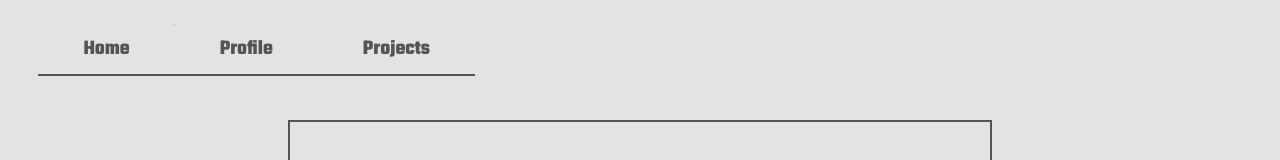
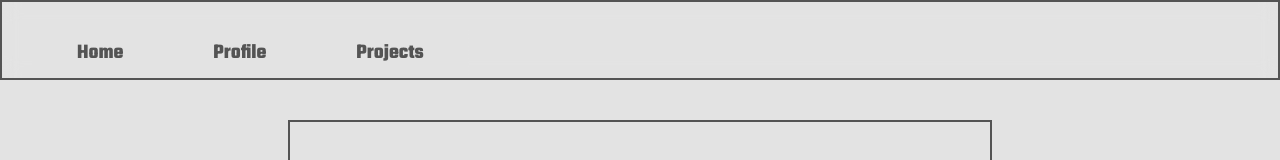
Before and after one commit to Lt-DogFish/Lt-DogFish.github.io, a plain HTML site: page index.html in a window 1280 px wide. Shown: the top 160 px of the page. Drawn offline with Linux system fonts and the light colour scheme; a web font is replaced by a local one.

Commit message:
blur changes and menu tabe fix

```diff
--- a/index.html
+++ b/index.html
@@ -17,13 +17,15 @@
 	</head>
 
 	<body>
-		<header class = "TopBar">
-			<nav class = "tekoFont">
-				<div id="home" class = "ElementWithUnderlineAnim MenuTab button">Home</div>
-				<div id="profile" class = "ElementWithUnderlineAnim MenuTab button">Profile</div>
-				<div id="projects" class = "ElementWithUnderlineAnim MenuTab button">Projects</div>
-			</nav>
-		</header>
+		<div class = "Shelf">
+			<div class = "TopBar">
+				<nav class = "tekoFont">
+					<div id="home" class = "ElementWithUnderlineAnim MenuTab button">Home</div>
+					<div id="profile" class = "ElementWithUnderlineAnim MenuTab button">Profile</div>
+					<div id="projects" class = "ElementWithUnderlineAnim MenuTab button">Projects</div>
+				</nav>
+			</div>
+		</div>
 
 
 		<main id="main"> </main>
--- a/indexStyles.css
+++ b/indexStyles.css
@@ -27,14 +27,28 @@
 
 
 /* Nav Bar*/
+
+.Shelf	{
+	z-index: 100;
+	position: fixed;
+	width: 100vw;
+	height: 10vh;
+	background-color: hsl(0 0% 100% / 0);
+	backdrop-filter: blur(10px);
+	box-shadow: var(--Border1) 0px 0px 0px 2px inset ;
+}
+
+
+
 .TopBar {
+	z-index: 101;
 	position: absolute;
-	top: 3%;
-	left: 3%;
+	bottom: 0%;
+	left: 2.5%;
 	overflow:hidden;
-	background-color: var(--Primary);
+
 	font-family: 'Helvetica Neue';
-	box-shadow: var(--Border1) 0px 0px 0px 2px inset ;
+
 }
 
 
@@ -55,7 +69,8 @@
 	margin-bottom: 2px;
 	text-decoration: none;
 	font-size: var(--MenuTabFontSize);
-	background-color: var(--Secondary2);
+	/*background-color: var(--Secondary2);*/
+	backdrop-filter: blur(10px);
 	background: linear-gradient(to bottom, var(--Primary) 50%, var(--Secondary) 50%) top;
 	background-size: 100% 200%;
 	transition: .3s cubic-bezier(.77,.12,.16,.95);
@@ -70,7 +85,7 @@
 	margin-bottom: 2px;
 	text-decoration: none;
 	font-size: var(--MenuTabFontSize);
-	background-color: var(--Secondary2);
+	/*background-color: var(--Secondary2);*/
 	background: linear-gradient(to bottom, var(--Primary) 50%, var(--Secondary) 50%) top;
 	background-size: 100% 200%;
 	transition: .3s cubic-bezier(.77,.12,.16,.95);
@@ -92,7 +107,7 @@
 	margin-bottom: 2px;
 	text-decoration: none;
 	font-size: var(--MenuTabFontSize);
-	background-color: var(--Secondary2);
+	/*background-color: var(--Secondary2);*/
 	background: linear-gradient(to bottom, var(--Primary) 50%, var(--Secondary) 50%) top;
 	background-size: 100% 200%;
 	transition: .3s cubic-bezier(.77,.12,.16,.95);
```
